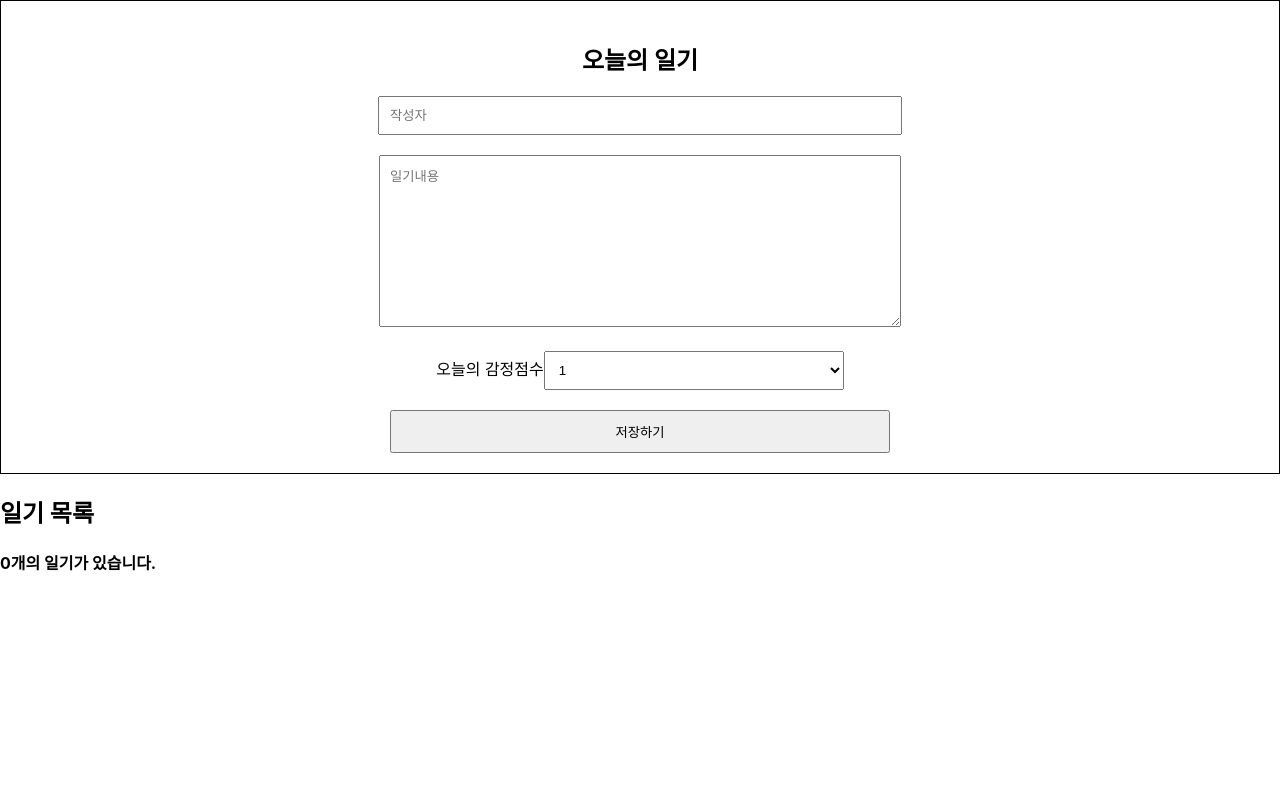
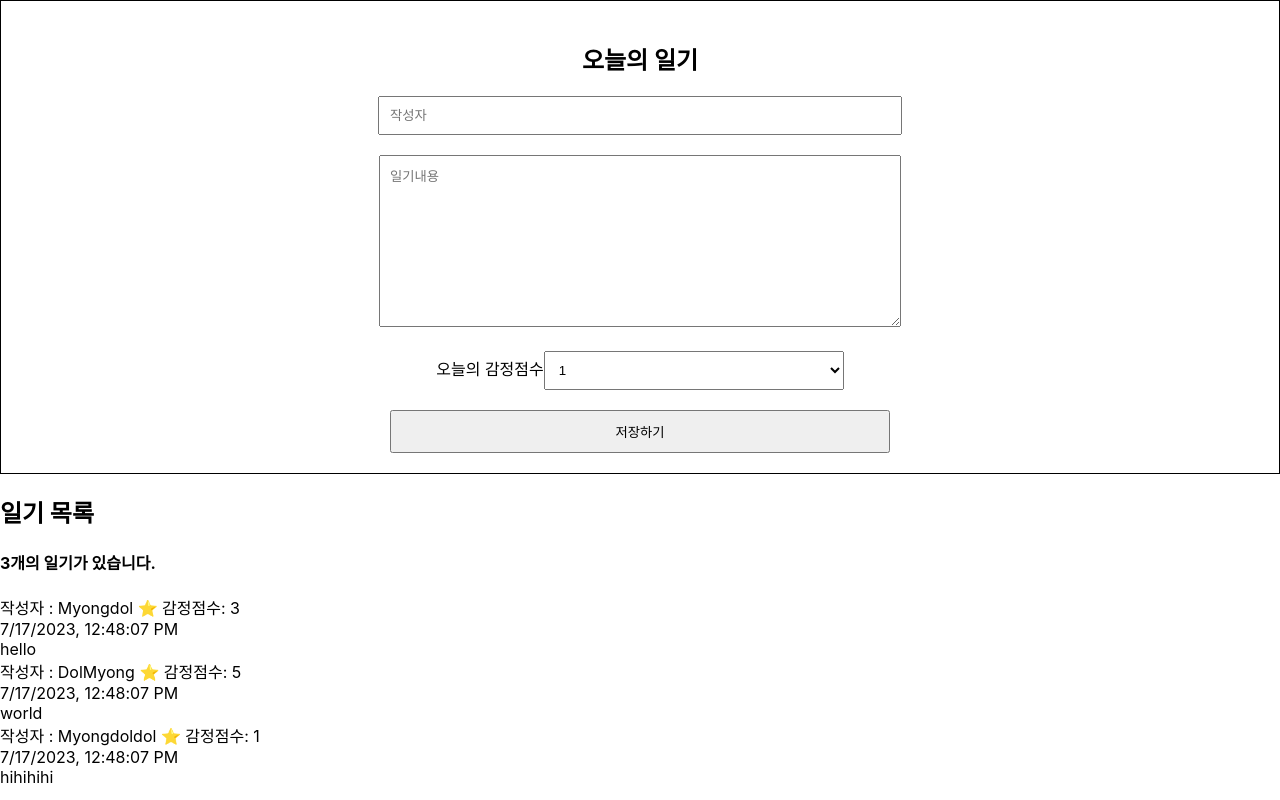
Before and after one commit to myongdol/simple_diary, a React (Create React App) app: page / in a window 1280 px wide. Built offline with nearby package versions, Linux system fonts and the light colour scheme.

Commit message:
DiaryItem 컴포넌트에서 리스트 보여주기

```diff
--- a/src/App.js
+++ b/src/App.js
@@ -31,7 +31,7 @@ function App() {
   return (
     <div className="App">
       <DiaryEditor/>
-      <DiaryList diaryList={undefined}/>
+      <DiaryList diaryList={dummyList}/>
     </div>
   );
 }
--- /dev/null
+++ b/src/DiaryItem.js
@@ -0,0 +1,18 @@
+const DiaryItem = ({author, content, created_date, emotion, id}) => {
+    return (
+        <div className="DiaryItem">
+            <div className="Info">
+                <span>작성자 : {author} ⭐️ 감정점수: {emotion}</span>
+                <br/>
+                <span className="date">
+                    {new Date(created_date).toLocaleString()}
+                </span>
+            </div>
+            <div className="content">
+                {content}
+            </div>
+        </div>
+    );
+};
+
+export default DiaryItem;
--- a/src/DiaryList.js
+++ b/src/DiaryList.js
@@ -1,3 +1,5 @@
+import DiaryItem from "./DiaryItem";
+
 const DiaryList = ({diaryList}) => {
     console.log(diaryList)
     return (
@@ -6,12 +8,7 @@ const DiaryList = ({diaryList}) => {
             <h4>{diaryList.length}개의 일기가 있습니다.</h4>
             <div>
                 {diaryList.map((it) => (
-                    <div>
-                        <div>작성자 : {it.author}</div>
-                        <div>내용 : {it.content}</div>
-                        <div>감정 : {it.emtion}</div>
-                        <div>작성 시간 : {it.created_date}</div>
-                    </div>
+                   <DiaryItem key={it.id} {...it}/>
                 ))}
             </div>
         </div>
```
